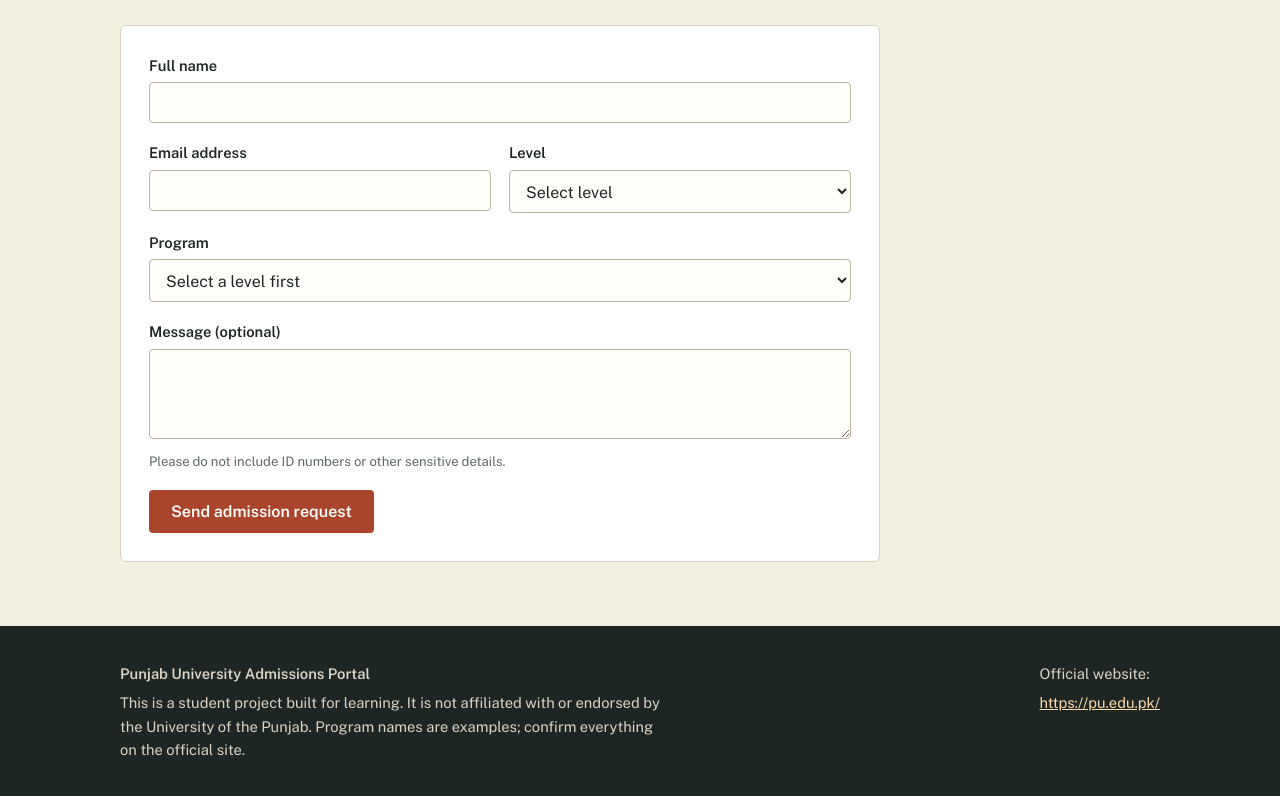
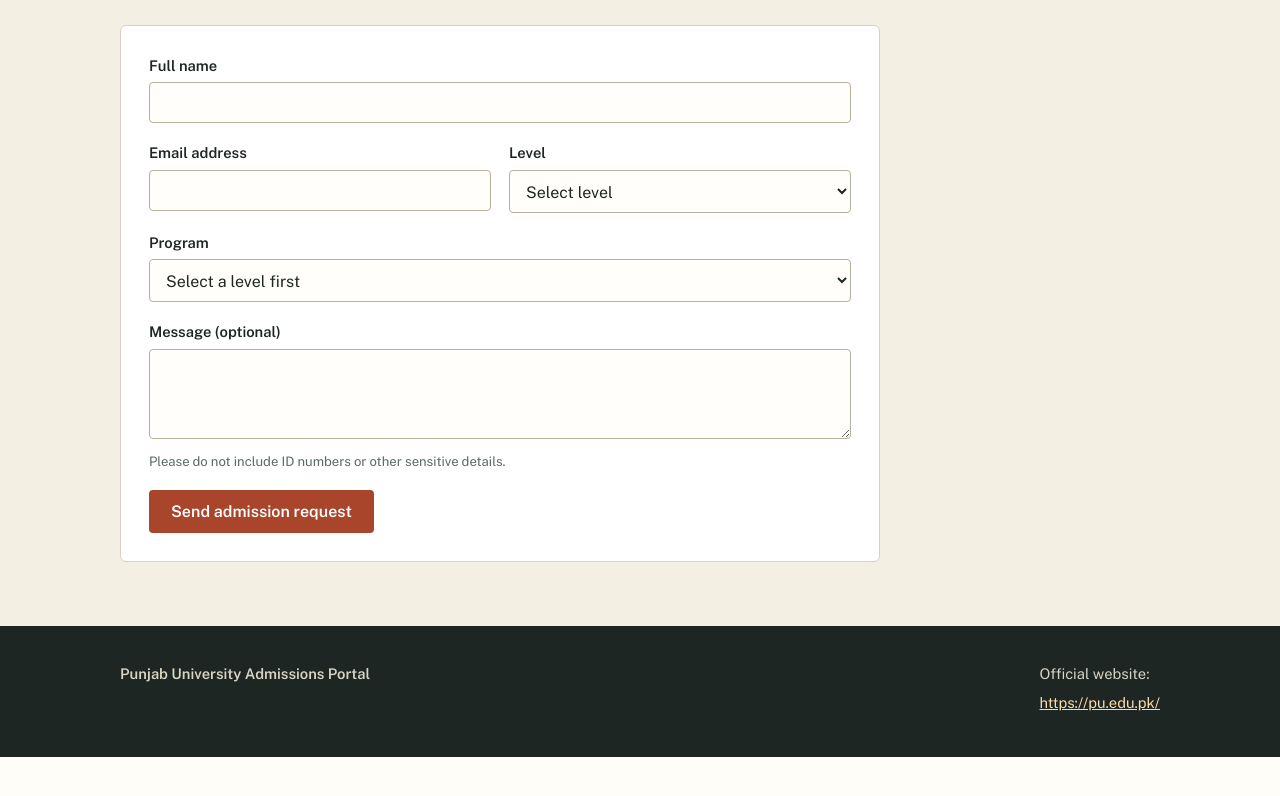
Before and after one commit to wahidsites/Punjab-Uni, a plain HTML site: page index.html in a window 1280 px wide. Shown: the part 4281-5077 px from the top of the page. After the commit the page ends 5038 px from the top, so only its background shows below. Drawn offline with nearby package versions, Linux system fonts and the light colour scheme.

Commit message:
Remove project affiliation disclaimer from footer
Removed disclaimer about project affiliation with the University of the Punjab.

```diff
--- a/index.html
+++ b/index.html
@@ -227,7 +227,6 @@ footer p{margin:0 0 6px;max-width:60ch}
   <div class="wrap">
     <div>
       <p><b>Punjab University Admissions Portal</b></p>
-      <p>This is a student project built for learning. It is not affiliated with or endorsed by the University of the Punjab. Program names are examples; confirm everything on the official site.</p>
     </div>
     <div>
       <p>Official website:</p>
```
